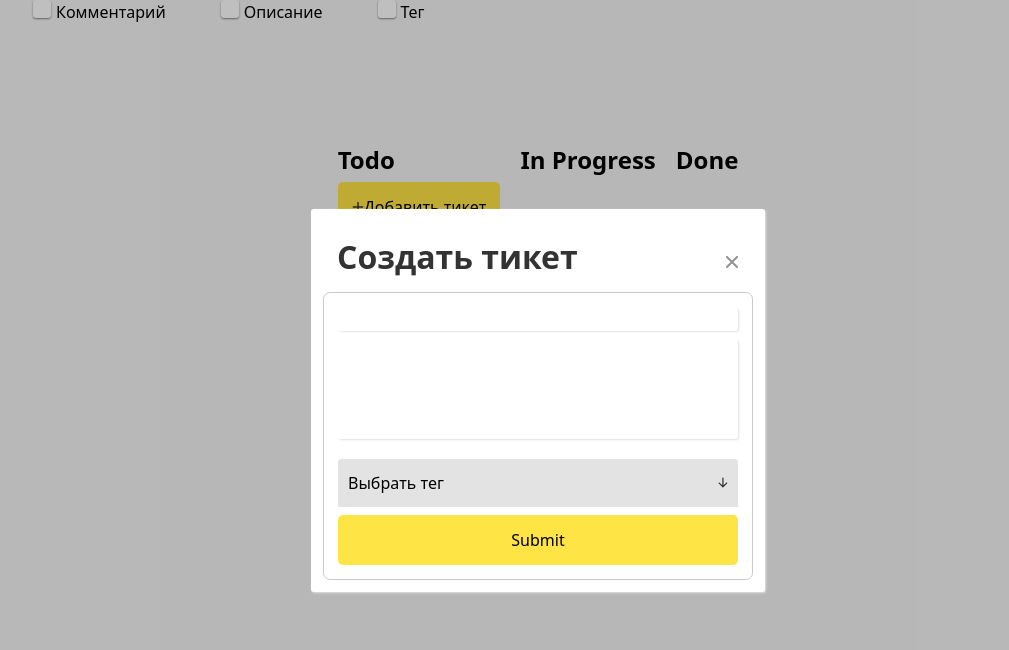
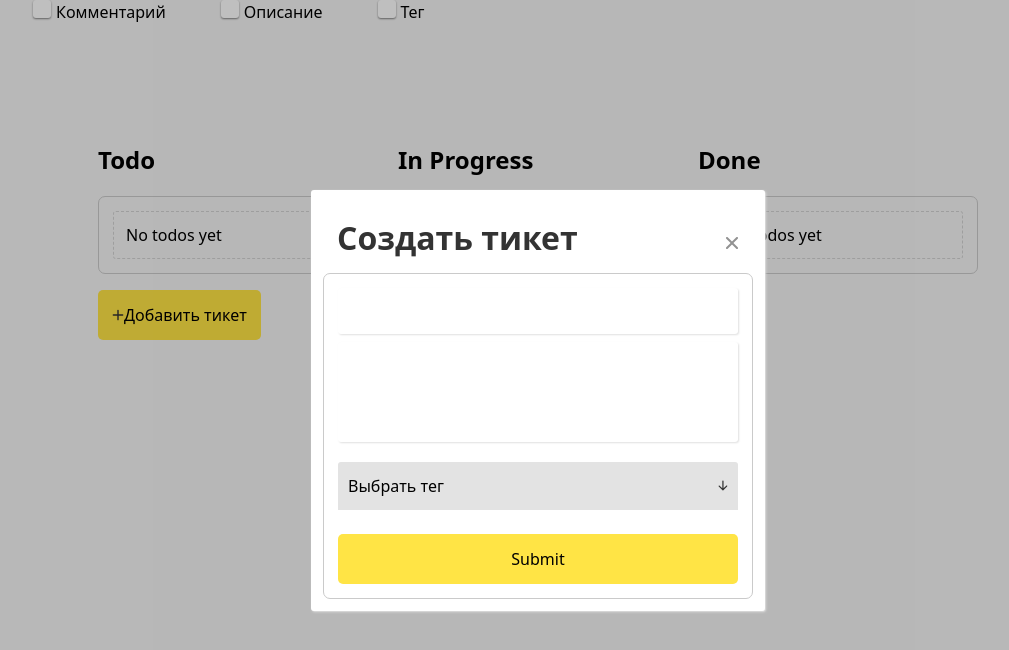
Before and after one commit to katgur/kanban-todos, a React (Vite) app: page /create in a window 1280 px wide. Shown: the top 650 px of the page, without its empty margins (102-1111 px from the left). Built offline with nearby package versions, Linux system fonts and the light colour scheme.

Commit message:
fixed form

```diff
--- a/src/components/DropArea.tsx
+++ b/src/components/DropArea.tsx
@@ -30,7 +30,7 @@ function DropArea({ children, status }: DropAreaProps) {
     }, []);
 
     return (
-        <div ref={drop}>
+        <div ref={drop} className="task-list">
             {children}
         </div>
     )
--- a/src/components/StatusSection.tsx
+++ b/src/components/StatusSection.tsx
@@ -22,13 +22,17 @@ function StatusSection({ status }: StatusSectionProps) {
             </h2>
             <DropArea status={status}>
                 {
+                    (!todos || todos.length === 0) &&
+                    <div className="empty">No todos yet</div>
+                }
+                {
                     todos.map(todo =>
                         <TodoCard key={todo.id} todo={todo} />
                     )
                 }
             </DropArea>
             {
-                status === Status.Created && <Link className="button" to='/create'>{iconPlus}Добавить тикет</Link>
+                status === Status.Created && <Link className="button clearfix" to='/create'>{iconPlus}Добавить тикет</Link>
             }
         </section>
     );
--- a/src/components/TagSelect.tsx
+++ b/src/components/TagSelect.tsx
@@ -26,7 +26,8 @@ function TagSelect({ defaultValue, register }) {
     return (
         <div className="tag-select">
             {selected && <TagList tags={selected} />}
-            <div className="tag-select__header" onClick={() => setExpanded(!expanded)}>
+            <div className="tag-select__content" onClick={() => setExpanded(!expanded)}>
+                <div className="tag-select__header">
                     <div>Выбрать тег</div>
                     {arrowDown}
                 </div>
@@ -43,6 +44,7 @@ function TagSelect({ defaultValue, register }) {
                     </select>
                 }
             </div>
+        </div>
     )
 }
 
--- a/src/components/TodoCard.tsx
+++ b/src/components/TodoCard.tsx
@@ -19,16 +19,18 @@ function TodoCard({ todo }: TodoCardProps) {
 	}))
 
 	return (
-		<div className="card" ref={drag}>
-			<Link to={`edit/${todo.id}`}>
-				<span className="left width-200">
-					<span className="left wrap">{todo.name}</span>
-					<TagList className="left clear-left" tags={todo.tags} />
+		<div className="card clearfix" ref={drag}>
+			<span className="left width-200">
+				<span className="left wrap">
+					<Link to={`edit/${todo.id}`}>
+						{todo.name}
+					</Link>
 				</span>
-				<span className="right"><Link to={`full/${todo.id}`}>{moreIcon}</Link></span>
-				{todo.description && <span className="right clear-right">{alertIcon}</span>}
-				{todo.comments && Boolean(todo.comments.length) && <span className="right">{commentIcon}</span>}
-			</Link>
+				<TagList className="left clear-left" tags={todo.tags} />
+			</span>
+			<span className="right"><Link to={`full/${todo.id}`}>{moreIcon}</Link></span>
+			{todo.description && <span className="right clear-right">{alertIcon}</span>}
+			{todo.comments && Boolean(todo.comments.length) && <span className="right">{commentIcon}</span>}
 		</div>
 	)
 }
--- a/src/components/TodoForm.tsx
+++ b/src/components/TodoForm.tsx
@@ -41,7 +41,7 @@ function TodoForm({ todo }: TodoFormProps) {
 
     return (
         <form onSubmit={handleSubmit(onSubmit)} className="input-container">
-            <textarea className="card height-22" defaultValue={todo?.name} {...register("name", { required: true })} />
+            <input className="card" defaultValue={todo?.name} {...register("name", { required: true })} />
             {errors.name && <span>Name is required</span>}
             <textarea className="card height-100" defaultValue={todo?.description} {...register("description")} />
             <TagSelect defaultValue={todo?.tags} register={register} />
--- a/src/index.css
+++ b/src/index.css
@@ -109,20 +109,24 @@ textarea {
 
 .tag-select {
     width: inherit;
+}
+
+.tag-select__content {
+    background-color: #E3E3E3;
+    width: 100%;
+    height: 48px;
+    border-radius: 3px 3px 0px 0px;
+    cursor: pointer;
     position: relative;
 }
 
 .tag-select__header {
-    background-color: #E3E3E3;
+    padding: 10px;
     display: flex;
     flex-flow: row wrap;
     justify-content: space-between;
     align-items: center;
-    padding: 10px;
-    width: 100%;
-    height: 48px;
-    border-radius: 3px 3px 0px 0px;
-    cursor: pointer;
+    height: 100%;
 }
 
 .tag-select__options {
@@ -131,7 +135,7 @@ textarea {
     width: 100%;
     overflow: auto;
     position: absolute;
-    top: 68px;
+    top: 48px;
     overflow-x: hidden;
 }
 
@@ -201,6 +205,7 @@ ul {
     padding: 14px;
     cursor: pointer;
     text-align: center;
+    margin-top: 1rem;
 }
 
 .input-container {
@@ -280,6 +285,10 @@ ul {
     box-sizing: border-box;
 }
 
+input {
+    all: unset;
+}
+
 select {
     appearance: none;
     background-color: transparent;
@@ -297,3 +306,8 @@ select {
 option {
     all: unset;
 }
+
+.clearfix {
+    display: table;
+    clear: both;
+}
```
Lines whose indentation alone changed are shown as unchanged.
